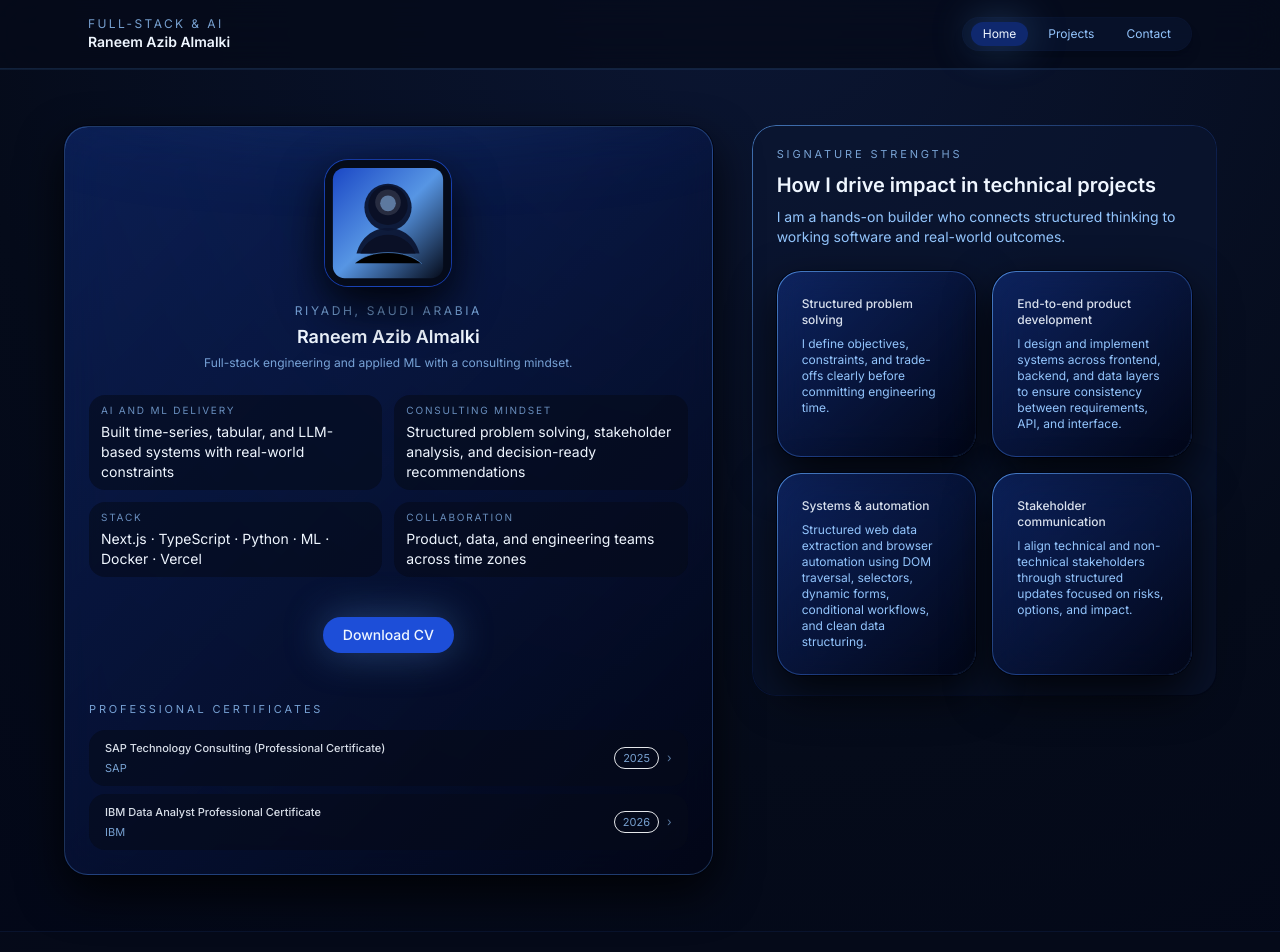
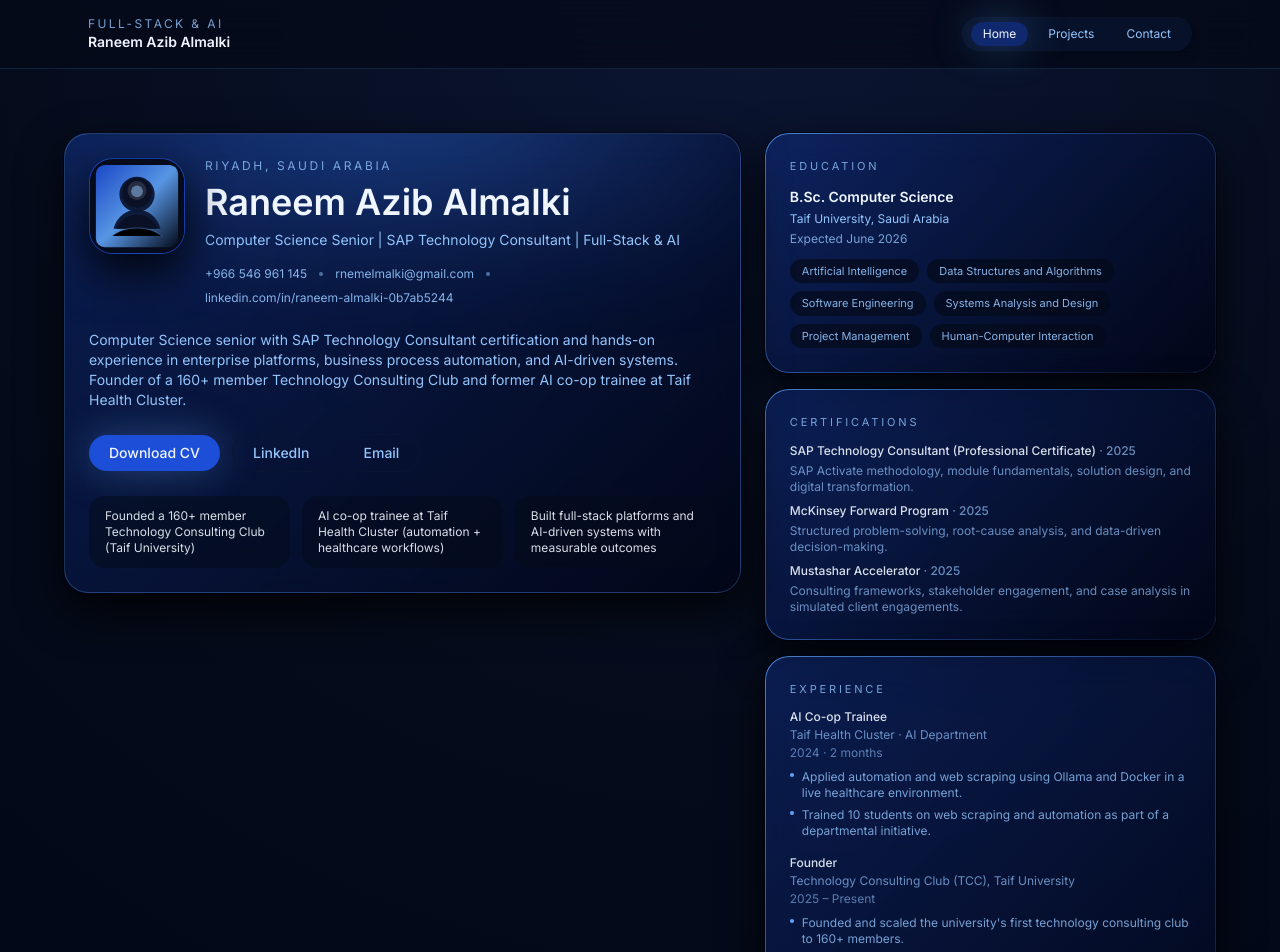
Before and after one commit to Rnemel/portfolio, a Next.js app: page / in a window 1280 px wide. Shown: the top 952 px of the page. Built offline with nearby package versions, Linux system fonts and the light colour scheme.

Commit message:
Revamp homepage content

```diff
--- a/src/app/page.tsx
+++ b/src/app/page.tsx
@@ -4,31 +4,29 @@ import Link from 'next/link';
 import { Button } from '@/components/ui/button';
 import { Card } from '@/components/ui/card';
 import { FadeIn, Section } from '@/components/section';
-import { CertificatesAccordion } from '@/components/certificates-accordion';
 import { profile } from '@/data/profile';
 import { projects } from '@/data/projects';
-import { hackathons } from '@/data/hackathons';
 
 export const metadata: Metadata = {
-  title:
-    'Full-Stack Developer | AI Engineer | SAP Technology Consulting (Professional Certificate)',
+  title: 'Raneem Azib Almalki | Computer Science Senior',
   description:
-    'Portfolio of a full-stack developer and AI engineer with a consulting background, focused on AI/ML delivery, full-stack products, and data-backed decision making.',
+    'Computer Science senior with SAP Technology Consultant certification and hands-on experience in enterprise platforms, automation, and AI-driven systems.',
 };
 
 export default function HomePage() {
-  const featuredProjects = projects.slice(0, 3);
-  const featuredHackathons = hackathons.slice(0, 3);
+  const featuredProjects = projects.slice(0, 2);
+  const emailLabel = profile.links.email.replace('mailto:', '');
 
   return (
     <>
-      <Section>
-        <div className="grid gap-10 md:grid-cols-[minmax(0,1.4fr)_minmax(0,1fr)] md:items-start">
-          <FadeIn delay={0.1}>
-            <Card className="relative flex flex-col items-center justify-between gap-6 overflow-hidden border-gradient-inner bg-surface/80 px-6 pb-6 pt-8">
-              <div className="pointer-events-none absolute inset-x-[-40%] top-[-45%] h-72 rounded-full bg-[radial-gradient(circle_at_center,rgba(59,130,246,0.45),transparent_65%)] blur-3xl" />
-              <div className="relative flex flex-col items-center gap-4">
-                <div className="relative h-32 w-32 overflow-hidden rounded-3xl border border-primary/70 bg-[radial-gradient(circle_at_top,_rgba(59,130,246,0.28),_rgba(2,6,23,0.95))] shadow-[0_18px_45px_rgba(0,0,0,0.85)]">
+      <Section className="border-t-0 pt-12 md:pt-16">
+        <FadeIn>
+          <div className="grid gap-6 lg:grid-cols-[minmax(0,1.2fr)_minmax(0,0.8fr)] lg:items-start">
+            <Card className="relative overflow-hidden border-gradient-inner bg-surface/80">
+              <div className="pointer-events-none absolute inset-x-[-40%] top-[-45%] h-72 rounded-full bg-[radial-gradient(circle_at_center,rgba(59,130,246,0.35),transparent_65%)] blur-3xl" />
+              <div className="relative flex flex-col gap-6">
+                <div className="flex flex-col items-center gap-5 text-center sm:flex-row sm:items-start sm:text-left">
+                  <div className="relative h-24 w-24 overflow-hidden rounded-3xl border border-primary/70 bg-[radial-gradient(circle_at_top,_rgba(59,130,246,0.28),_rgba(2,6,23,0.95))] shadow-[0_18px_45px_rgba(0,0,0,0.85)]">
                     <Image
                       src="/profile-placeholder.svg"
                       alt="Portrait of Raneem Azib Almalki"
@@ -36,125 +34,165 @@ export default function HomePage() {
                       className="object-cover object-top"
                     />
                   </div>
-                <div className="text-center">
+                  <div className="flex-1">
                     <p className="text-xs uppercase tracking-[0.22em] text-muted/80">
                       {profile.location}
                     </p>
-                  <p className="mt-1 text-lg font-semibold text-text">{profile.name}</p>
-                  <p className="mt-1 text-xs text-muted/80">
-                    Full-stack engineering and applied ML with a consulting mindset.
-                  </p>
+                    <h1 className="mt-2 text-3xl font-semibold text-text md:text-4xl">
+                      {profile.name}
+                    </h1>
+                    <p className="mt-2 text-sm text-muted">{profile.title}</p>
+                    <div className="mt-4 flex flex-wrap items-center justify-center gap-x-3 gap-y-2 text-xs text-muted/90 sm:justify-start">
+                      <a href={profile.contact.phoneHref} className="hover:text-accent">
+                        {profile.contact.phone}
+                      </a>
+                      <span className="h-1 w-1 rounded-full bg-muted/50" />
+                      <a href={profile.links.email} className="hover:text-accent">
+                        {emailLabel}
+                      </a>
+                      <span className="h-1 w-1 rounded-full bg-muted/50" />
+                      <a
+                        href={profile.links.linkedin}
+                        target="_blank"
+                        rel="noreferrer"
+                        className="hover:text-accent"
+                      >
+                        {profile.contact.linkedinDisplay}
+                      </a>
+                    </div>
                   </div>
                 </div>
 
-              <dl className="relative grid w-full grid-cols-2 gap-3 text-[11px] text-muted/90">
-                <div className="rounded-2xl bg-background/60 px-3 py-2">
-                  <dt className="text-[10px] uppercase tracking-[0.18em] text-muted/70">
-                    AI and ML delivery
-                  </dt>
-                  <dd className="mt-1 text-sm text-text">
-                    Built time-series, tabular, and LLM-based systems with real-world constraints
-                  </dd>
-                </div>
-                <div className="rounded-2xl bg-background/60 px-3 py-2">
-                  <dt className="text-[10px] uppercase tracking-[0.18em] text-muted/70">
-                    Consulting mindset
-                  </dt>
-                  <dd className="mt-1 text-sm text-text">
-                    Structured problem solving, stakeholder analysis, and decision-ready recommendations
-                  </dd>
-                </div>
-                <div className="rounded-2xl bg-background/60 px-3 py-2">
-                  <dt className="text-[10px] uppercase tracking-[0.18em] text-muted/70">
-                    Stack
-                  </dt>
-                  <dd className="mt-1 text-sm text-text">
-                    Next.js · TypeScript · Python · ML · Docker · Vercel
-                  </dd>
-                </div>
-                <div className="rounded-2xl bg-background/60 px-3 py-2">
-                  <dt className="text-[10px] uppercase tracking-[0.18em] text-muted/70">
-                    Collaboration
-                  </dt>
-                  <dd className="mt-1 text-sm text-text">
-                    Product, data, and engineering teams across time zones
-                  </dd>
-                </div>
-              </dl>
-              <div className="mt-4 flex w-full flex-wrap items-center justify-center gap-4">
+                <p className="text-sm text-muted">{profile.summary}</p>
+
+                <div className="flex flex-wrap items-center justify-center gap-3 sm:justify-start">
                   <a href={profile.links.cv} target="_blank" rel="noreferrer">
                     <Button>Download CV</Button>
                   </a>
+                  <a href={profile.links.linkedin} target="_blank" rel="noreferrer">
+                    <Button variant="ghost">LinkedIn</Button>
+                  </a>
+                  <a href={profile.links.email}>
+                    <Button variant="ghost">Email</Button>
+                  </a>
                 </div>
-              <div className="mt-6 w-full space-y-3 text-left">
-                <p className="text-[11px] uppercase tracking-[0.26em] text-muted/80">
-                  Professional certificates
-                </p>
-                <CertificatesAccordion certificates={profile.certificates} />
+
+                <div className="grid gap-3 sm:grid-cols-3">
+                  {profile.headlineBullets.slice(0, 3).map((bullet) => (
+                    <div key={bullet} className="rounded-2xl bg-background/55 px-4 py-3">
+                      <p className="text-xs text-text/90">{bullet}</p>
+                    </div>
+                  ))}
+                </div>
               </div>
             </Card>
-          </FadeIn>
-          <FadeIn>
-            <div className="flex flex-col gap-6">
-              <div className="rounded-3xl border-gradient bg-surface/60 px-4 py-4 md:px-6 md:py-5">
-                <div className="border-gradient-inner space-y-6">
-                  <div className="space-y-2">
-                    <p className="text-[11px] uppercase tracking-[0.26em] text-muted/80">
-                      Signature strengths
-                    </p>
-                    <h2 className="text-xl font-semibold text-text">
-                      How I drive impact in technical projects
-                    </h2>
-                    <p className="text-sm text-muted">
-                      I am a hands-on builder who connects structured thinking to working software and
-                      real-world outcomes.
-                    </p>
+
+            <div className="space-y-4">
+              <Card>
+                <div className="border-gradient-inner space-y-3">
+                  <p className="text-[11px] uppercase tracking-[0.26em] text-muted/80">Education</p>
+                  <div className="space-y-1">
+                    <p className="text-sm font-semibold text-text">{profile.education.degree}</p>
+                    <p className="text-xs text-muted">{profile.education.institution}</p>
+                    <p className="text-xs text-muted/80">{profile.education.expected}</p>
                   </div>
-                  <div className="grid gap-4 sm:grid-cols-2">
-                    <Card>
-                      <div className="border-gradient-inner space-y-2">
-                        <p className="text-xs font-medium text-text/90">Structured problem solving</p>
-                        <p className="text-xs text-muted">
-                          I define objectives, constraints, and trade-offs clearly before committing
-                          engineering time.
-                        </p>
+                  <div className="flex flex-wrap gap-2">
+                    {profile.education.coursework.slice(0, 6).map((course) => (
+                      <span
+                        key={course}
+                        className="rounded-full bg-background/70 px-3 py-1 text-[11px] text-muted/90"
+                      >
+                        {course}
+                      </span>
+                    ))}
+                  </div>
                 </div>
               </Card>
+
               <Card>
-                      <div className="border-gradient-inner space-y-2">
-                        <p className="text-xs font-medium text-text/90">
-                          End-to-end product development
+                <div className="border-gradient-inner space-y-3">
+                  <p className="text-[11px] uppercase tracking-[0.26em] text-muted/80">
+                    Certifications
                   </p>
-                        <p className="text-xs text-muted">
-                          I design and implement systems across frontend, backend, and data layers to
-                          ensure consistency between requirements, API, and interface.
+                  <div className="space-y-2 text-xs text-muted">
+                    {profile.certificates.map((certificate) => (
+                      <div key={certificate.name} className="space-y-1">
+                        <p className="font-medium text-text/90">
+                          {certificate.name}
+                          <span className="text-muted/70"> · {certificate.year}</span>
                         </p>
+                        <p className="text-muted/70">{certificate.description}</p>
+                      </div>
+                    ))}
+                  </div>
                 </div>
               </Card>
+
               <Card>
-                      <div className="border-gradient-inner space-y-2">
-                        <p className="text-xs font-medium text-text/90">Systems &amp; automation</p>
-                        <p className="text-xs text-muted">
-                          Structured web data extraction and browser automation using DOM traversal,
-                          selectors, dynamic forms, conditional workflows, and clean data structuring.
-                        </p>
+                <div className="border-gradient-inner space-y-3">
+                  <p className="text-[11px] uppercase tracking-[0.26em] text-muted/80">Experience</p>
+                  <div className="space-y-4 text-xs text-muted">
+                    {profile.experience.map((item) => (
+                      <div key={`${item.title}-${item.organization}`} className="space-y-2">
+                        <div className="space-y-0.5">
+                          <p className="font-medium text-text/90">{item.title}</p>
+                          <p className="text-muted/70">{item.organization}</p>
+                          <p className="text-muted/60">{item.period}</p>
                         </div>
-                    </Card>
-                    <Card>
-                      <div className="border-gradient-inner space-y-2">
-                        <p className="text-xs font-medium text-text/90">Stakeholder communication</p>
-                        <p className="text-xs text-muted">
-                          I align technical and non-technical stakeholders through structured updates
-                          focused on risks, options, and impact.
-                        </p>
+                        <ul className="space-y-1.5 text-muted/80">
+                          {item.bullets.slice(0, 2).map((bullet) => (
+                            <li key={bullet} className="flex gap-2">
+                              <span className="mt-1 h-1 w-1 shrink-0 rounded-full bg-accent" />
+                              <span>{bullet}</span>
+                            </li>
+                          ))}
+                        </ul>
+                      </div>
+                    ))}
+                  </div>
                 </div>
               </Card>
             </div>
           </div>
+        </FadeIn>
+      </Section>
+
+      <Section id="projects" className="pt-0">
+        <FadeIn>
+          <div className="flex flex-col gap-6">
+            <div className="flex items-end justify-between gap-4">
+              <div className="space-y-2">
+                <p className="text-[11px] uppercase tracking-[0.26em] text-muted/80">
+                  Selected projects
+                </p>
+                <h2 className="text-xl font-semibold text-text">What I build</h2>
+              </div>
+              <Link href="/projects" className="text-xs font-medium text-muted hover:text-accent">
+                View all
+              </Link>
+            </div>
+
+            <div className="grid gap-4 md:grid-cols-2">
+              {featuredProjects.map((project) => (
+                <Card key={project.slug} className="bg-surface/70">
+                  <div className="border-gradient-inner space-y-3">
+                    <p className="text-[11px] uppercase tracking-[0.26em] text-muted/80">
+                      {project.sector}
+                    </p>
+                    <h3 className="text-lg font-semibold text-text">{project.title}</h3>
+                    <p className="text-sm text-muted">{project.tagline}</p>
+                    <Link
+                      href={`/projects/${project.slug}`}
+                      className="text-xs font-medium text-muted hover:text-accent"
+                    >
+                      Read case study →
+                    </Link>
+                  </div>
+                </Card>
+              ))}
             </div>
           </div>
         </FadeIn>
-        </div>
       </Section>
     </>
   );
--- a/src/components/ui/button.tsx
+++ b/src/components/ui/button.tsx
@@ -15,7 +15,7 @@ export function Button({ variant = 'primary', children, className, ...props }: B
     'inline-flex items-center justify-center rounded-full px-5 py-2 text-sm font-medium transition focus-visible:outline-none focus-visible:ring-2 focus-visible:ring-accent focus-visible:ring-offset-2 focus-visible:ring-offset-background';
   const variants: Record<ButtonVariant, string> = {
     primary:
-      'bg-primary text-text shadow-glow hover:shadow-[0_0_40px_rgba(167,139,250,0.45)] hover:bg-primary/90',
+      'bg-primary text-text shadow-glow hover:shadow-[0_0_40px_rgba(96,165,250,0.45)] hover:bg-primary/90',
     ghost: 'bg-transparent text-muted hover:bg-surface/60 border border-surface/80',
   };
 
--- a/src/data/profile.ts
+++ b/src/data/profile.ts
@@ -1,39 +1,128 @@
 export const profile = {
   name: 'Raneem Azib Almalki',
-  title:
-    'Full-Stack Developer | AI Engineer | SAP Technology Consulting (Professional Certificate)',
+  title: 'Computer Science Senior | SAP Technology Consultant | Full-Stack & AI',
   location: 'Riyadh, Saudi Arabia',
+  contact: {
+    phone: '+966 546 961 145',
+    phoneHref: 'tel:+966546961145',
+    linkedinDisplay: 'linkedin.com/in/raneem-almalki-0b7ab5244',
+  },
   summary:
-    'I build end-to-end products and AI systems that turn messy data and real problems into usable, secure, measurable solutions. My work blends full-stack delivery, ML experimentation, and consulting-style problem solving—validated through hackathons and real platforms.',
-  headlineBullets: [],
+    'Computer Science senior with SAP Technology Consultant certification and hands-on experience in enterprise platforms, business process automation, and AI-driven systems. Founder of a 160+ member Technology Consulting Club and former AI co-op trainee at Taif Health Cluster.',
+  headlineBullets: [
+    'Founded a 160+ member Technology Consulting Club (Taif University)',
+    'AI co-op trainee at Taif Health Cluster (automation + healthcare workflows)',
+    'Built full-stack platforms and AI-driven systems with measurable outcomes',
+  ],
   links: {
     github: 'https://github.com/Rnemel',
     linkedin: 'https://www.linkedin.com/in/raneem-azib-almalki-0b7ab5244/',
     email: 'mailto:rnemelmalki@gmail.com',
     cv: '/Raneem Azib Almalki.pdf',
-    calendly: 'https://calendly.com/your-handle/intro',
+  },
+  education: {
+    degree: 'B.Sc. Computer Science',
+    institution: 'Taif University, Saudi Arabia',
+    expected: 'Expected June 2026',
+    coursework: [
+      'Artificial Intelligence',
+      'Data Structures and Algorithms',
+      'Software Engineering',
+      'Systems Analysis and Design',
+      'Project Management',
+      'Human-Computer Interaction',
+    ],
   },
   certificates: [
     {
-      name: 'SAP Technology Consulting (Professional Certificate)',
+      name: 'SAP Technology Consultant (Professional Certificate)',
       issuer: 'SAP',
       year: 2025,
       description:
-        'The Apprentice Shape is an SAP Professional Certificate in Technology Consulting, focused on structured problem-solving, SAP solution design, implementation methodologies (SAP Activate), and delivering technology-enabled business transformation.',
+        'SAP Activate methodology, module fundamentals, solution design, and digital transformation.',
     },
     {
-      name: 'IBM Data Analyst Professional Certificate',
-      issuer: 'IBM',
-      year: 2026,
+      name: 'McKinsey Forward Program',
+      issuer: 'McKinsey & Company',
+      year: 2025,
       description:
-        'Through the IBM Data Analyst Professional Certificate, I developed practical skills in Python, SQL, and Excel for data cleaning, analysis, and visualization. I learned how to transform raw data into actionable insights using EDA and dashboard tools.',
+        'Structured problem-solving, root-cause analysis, and data-driven decision-making.',
+    },
+    {
+      name: 'Mustashar Accelerator',
+      issuer: 'Mustashar',
+      year: 2025,
+      description:
+        'Consulting frameworks, stakeholder engagement, and case analysis in simulated client engagements.',
     },
   ],
+  experience: [
+    {
+      title: 'AI Co-op Trainee',
+      organization: 'Taif Health Cluster · AI Department',
+      period: '2024 · 2 months',
+      bullets: [
+        'Applied automation and web scraping using Ollama and Docker in a live healthcare environment.',
+        'Trained 10 students on web scraping and automation as part of a departmental initiative.',
+      ],
+    },
+    {
+      title: 'Founder',
+      organization: 'Technology Consulting Club (TCC), Taif University',
+      period: '2025 – Present',
+      bullets: [
+        "Founded and scaled the university's first technology consulting club to 160+ members.",
+        'Built a custom membership web platform for registrations, CV submissions, and application review.',
+        'Engineered an automated email system (Resend API) for acceptance and scheduling workflows.',
+      ],
+    },
+    {
+      title: 'Events Consultant',
+      organization: 'Robotics Engineering Club, Taif University',
+      period: 'Jan 2023 – Present',
+      bullets: [
+        'Delivered 25+ events coordinating 6+ teams and stakeholders, reaching 1,000+ participants.',
+        'Analysed workflow challenges and implemented process improvements across club operations.',
+      ],
+    },
+  ],
+  skills: {
+    sapAndErp: [
+      'SAP Activate',
+      'ERP Fundamentals',
+      'Digital Transformation',
+      'Solution Design',
+      'Business Process Analysis',
+    ],
+    technical: [
+      'Python',
+      'SQL',
+      'Machine Learning',
+      'FastAPI',
+      'Flutter',
+      'Docker',
+      'OAuth API',
+      'Web Scraping',
+      'Web Development',
+      'Excel',
+      'Git',
+    ],
+    analytical: [
+      'Requirements Analysis',
+      'Stakeholder Communication',
+      'Process Optimization',
+      'Team Leadership',
+      'Documentation',
+      'End-User Training',
+    ],
+    languages: ['Arabic (Native)', 'English (Fluent)', 'French (Upper-Intermediate)'],
+    tools: ['Postman', 'Docker', 'GitHub', 'VS Code', 'Jupyter', 'Anaconda', 'Excel', 'Notion'],
+  },
   focusAreas: [
-    'Production ML and LLM-powered features',
-    'Full-stack product development (Next.js, TypeScript)',
-    'Technical discovery, roadmapping, and fractional CTO support',
-    'Cloud-native architecture and observability',
+    'SAP technology consulting and structured problem solving',
+    'Enterprise platforms and workflow automation',
+    'AI-driven systems in real-world environments',
+    'Full-stack product delivery (Next.js, TypeScript)',
   ],
 };
 
```
Lines whose indentation alone changed are shown as unchanged.
